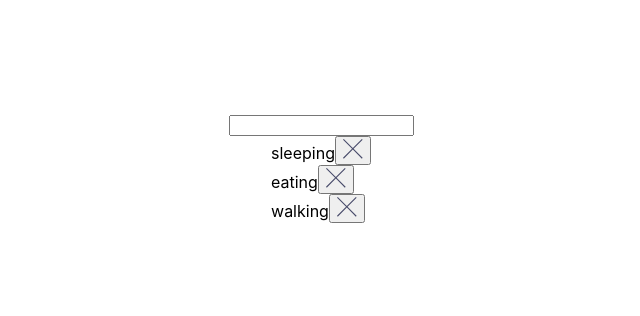
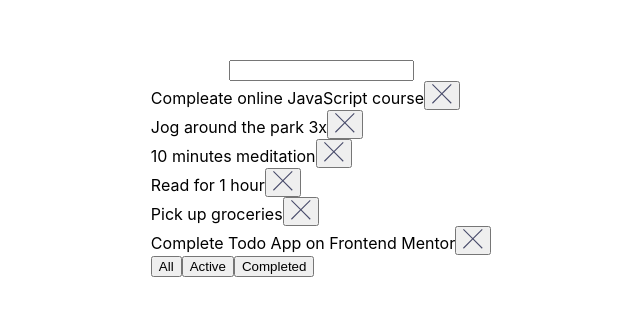
Before and after one commit to GSG-G9/-ow-todo-app-alaasahloub, a Next.js app: page / in a window 1280 px wide. Shown: the part 232-548 px from the top of the page, without its empty margins (319-959 px from the left). Built offline with nearby package versions, Linux system fonts and the light colour scheme.

Commit message:
handle TodosList to render todos in the list and handle ListWithFilter to render the three filter buttons and store the clicked the button name in the state, and pass it to TododsList component as a props to render the list

```diff
--- a/comps/AddTodo.js
+++ b/comps/AddTodo.js
@@ -13,6 +13,7 @@ const AddTodo = () => {
         { id: statelength + 1, todoName: e.target.value, compleated: false },
       ]);
     }
+    e.target.value = ""
   };
 
   return (
--- a/comps/AllTodos.js
+++ /dev/null
@@ -1,21 +0,0 @@
-import {useContext} from 'react'
-import {TodoContext} from './ContextProvider'
-import DeleteTodo from './DeleteTodo'
-
-const AllTodos = (props) => {
-    const {todosState} = useContext(TodoContext)
-
-    return (
-
-        <div>
-            {todosState.map(todo => (
-                <div key={todo.id}>
-                    {todo.todoName}
-                    <DeleteTodo todoId={todo.id}/>
-                </div>
-            ))}
-        </div>
-    )
-}
-
-export default AllTodos
--- a/comps/ContextProvider.js
+++ b/comps/ContextProvider.js
@@ -2,9 +2,12 @@ import { createContext ,useState} from "react";
 import { arrayOf, element } from "prop-types";
 
 const todoS = [
-  { id: 1, todoName: "sleeping", compleated: false },
-  { id: 2, todoName: "eating", compleated: false },
-  { id: 3, todoName: "walking", compleated: false },
+  { id: 1, todoName: "Compleate online JavaScript course", compleated: false },
+  { id: 2, todoName: "Jog around the park 3x", compleated: false },
+  { id: 3, todoName: "10 minutes meditation", compleated: false },
+  { id: 4, todoName: "Read for 1 hour", compleated: true },
+  { id: 5, todoName: "Pick up groceries", compleated: true },
+  { id: 6, todoName: "Complete Todo App on Frontend Mentor", compleated: true },
 ];
 
 export const TodoContext = createContext();
--- /dev/null
+++ b/comps/ListWithFilters.js
@@ -0,0 +1,19 @@
+import { useState } from "react";
+import TodosList from './TodosList'
+
+const ListWithFilters = () => {
+  const [filterButtonName, setFilterButtonName] = useState('All')
+
+  return (
+    <div>
+      <div>
+          <TodosList filterType={filterButtonName} />
+          <button onClick={() => setFilterButtonName('All')}>All</button>
+          <button onClick={() => setFilterButtonName('Active')}>Active</button>
+          <button onClick={() => setFilterButtonName('Completed')}>Completed</button>
+      </div>
+    </div>
+  );
+};
+
+export default ListWithFilters;
--- /dev/null
+++ b/comps/TodosList.js
@@ -0,0 +1,36 @@
+import { useContext, useState } from "react";
+import { TodoContext } from "./ContextProvider";
+import DeleteTodo from "./DeleteTodo";
+
+const TodosList = (props) => {
+  const { filterType } = props;
+  const { todosState } = useContext(TodoContext);
+
+  let result = [];
+  switch (filterType) {
+    case "All":
+      result = todosState;
+      break;
+    case "Active":
+      result = todosState.filter((todo) => todo.compleated === false);
+      break;
+    case "Completed":
+      result = todosState.filter((todo) => todo.compleated === true);
+      break;
+      default:
+        return todosState;
+  }
+
+  return (
+    <div>
+      {result.map((todo) => (
+        <div key={todo.id}>
+          {todo.todoName}
+          <DeleteTodo todoId={todo.id} />
+        </div>
+      ))}
+    </div>
+  );
+};
+
+export default TodosList;
--- a/pages/index.js
+++ b/pages/index.js
@@ -2,7 +2,10 @@ import Head from 'next/head'
 import styles from '../styles/Home.module.css'
 import ContextProvider from '../comps/ContextProvider'
 import AddTodo from '../comps/AddTodo'
-import AllTodos from '../comps/AllTodos'
+// import AllTodos from '../comps/AllTodos'
+// import ActiveTodos from '../comps/ActiveTodos'
+// import CompleatedTodos from '../comps/CompleatedTodos'
+import ListWithFilters from '../comps/ListWithFilters'
 
 export default function Home() {
   return (
@@ -13,7 +16,10 @@ export default function Home() {
       </Head>
       <ContextProvider>
         <AddTodo />
-        <AllTodos />
+        {/* <AllTodos />
+        <ActiveTodos />
+        <CompleatedTodos /> */}
+        <ListWithFilters />
       </ContextProvider>
     </div>
   )
```
Also changed, not shown: comps/Todo.js (deleted).
